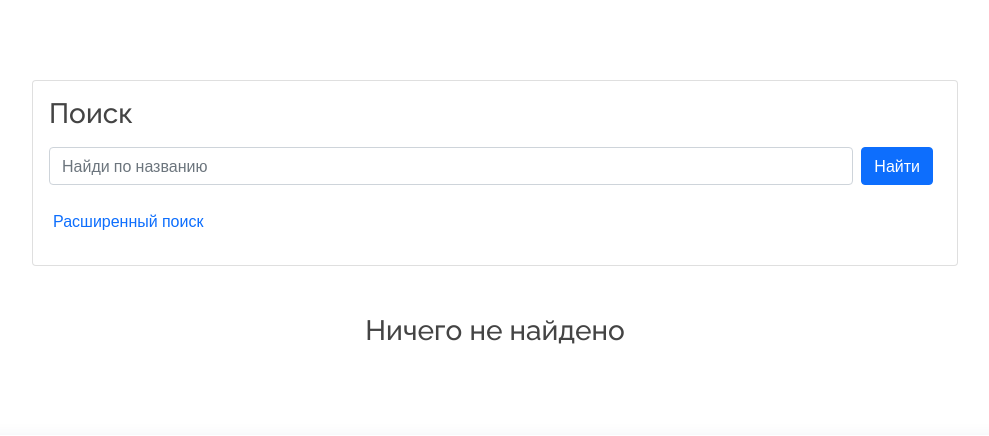
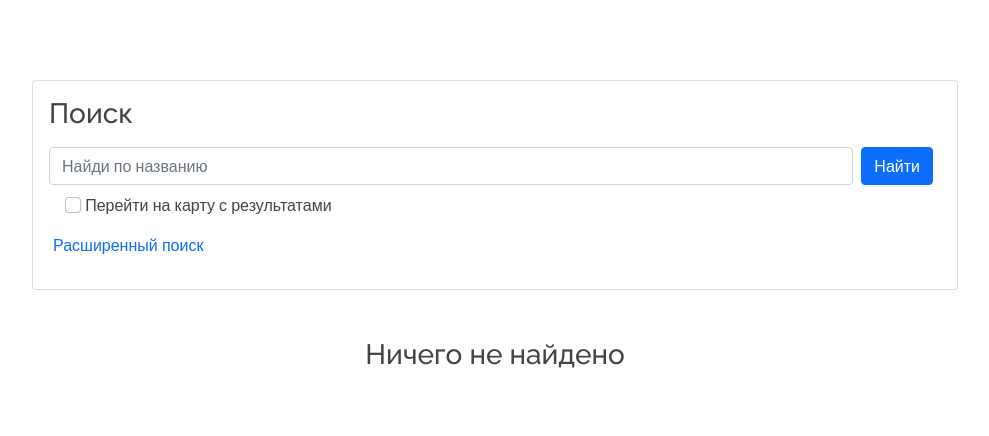
Before and after one commit to yandex-project/meetup-project, a Django app: page /search/ in a window 1280 px wide. Shown: the part 72-508 px from the top of the page, without its empty margins (145-1134 px from the left). Run offline with Django 3.2, Linux system fonts and the light colour scheme; data that the repository does not hold is empty; some libraries are stand-ins or nearby versions.

Commit message:
added redirect to map in search

```diff
--- a/search/views.py
+++ b/search/views.py
@@ -1,5 +1,7 @@
 from django.shortcuts import render
+from django.http.response import HttpResponseRedirect
 from django.views import View
+from django.urls import reverse
 
 from meetups.models import Meetup, Tag
 
@@ -8,6 +10,9 @@ class SearchView(View):
     template_name = 'search/index.html'
 
     def get(self, request):
+        if request.GET.get('map'):
+            url = reverse('global_map')
+            return HttpResponseRedirect(url + '?' + request.META['QUERY_STRING'])
         context = {
             'items': Meetup.objects.get_meetups_from_context(request.GET),
             'tags': Tag.objects.all().order_by('name')
--- a/templates/search/search_bar.html
+++ b/templates/search/search_bar.html
@@ -21,6 +21,15 @@
 
                         <button class="btn btn-primary  m-2" type="submit">Найти</button>
                     </div>
+
+                    <p class="ms-3">
+                        <input
+                                name="map"
+                                type="checkbox"
+                                class="form-check-input"
+                        />
+                        Перейти на карту с результатами
+                    </p>
 
                     <p class="mt-3 ms-1">
                         <a class="link-primary" data-bs-toggle="collapse" href="#collapseExample" role="button"
```
